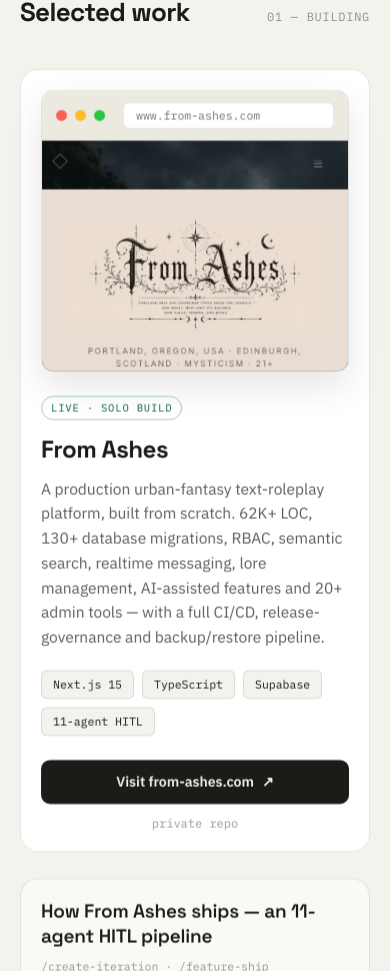
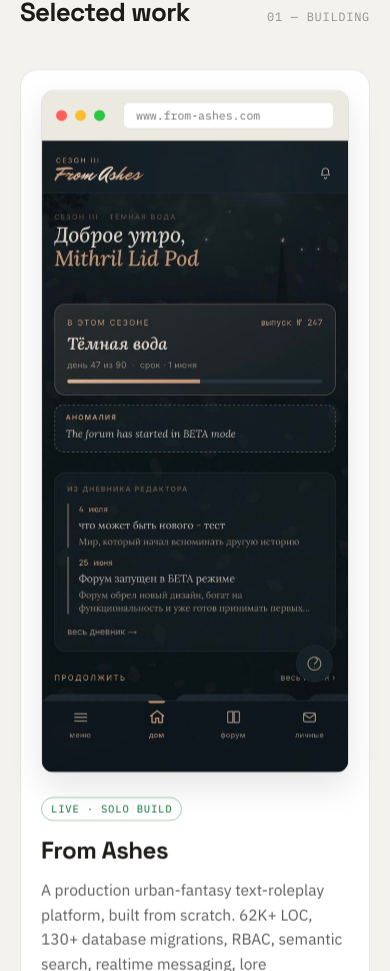
Before and after one commit to Jarroslav/portfolio, a React (Vite) app: page / in a window 390 px wide. Shown: the part 2309-3280 px from the top of the page. Built offline with nearby package versions, Linux system fonts and the light colour scheme.

Commit message:
replace From Ashes mobile screenshot with a current capture
Swap the stale June design-pass screenshot for a real, current mobile
capture of the live app, cropped to remove the iOS status bar. Match
the mobile frame's aspect ratio to the actual screenshot so it isn't
cropped or distorted.

```diff
--- a/src/components/Work/FeaturedFromAshes.css
+++ b/src/components/Work/FeaturedFromAshes.css
@@ -118,6 +118,6 @@
   }
 
   .from-ashes__shot {
-    aspect-ratio: 4 / 3;
+    aspect-ratio: 588 / 1212;
   }
 }
```
Also changed, not shown: public/images/from-ashes-mobile.png.
